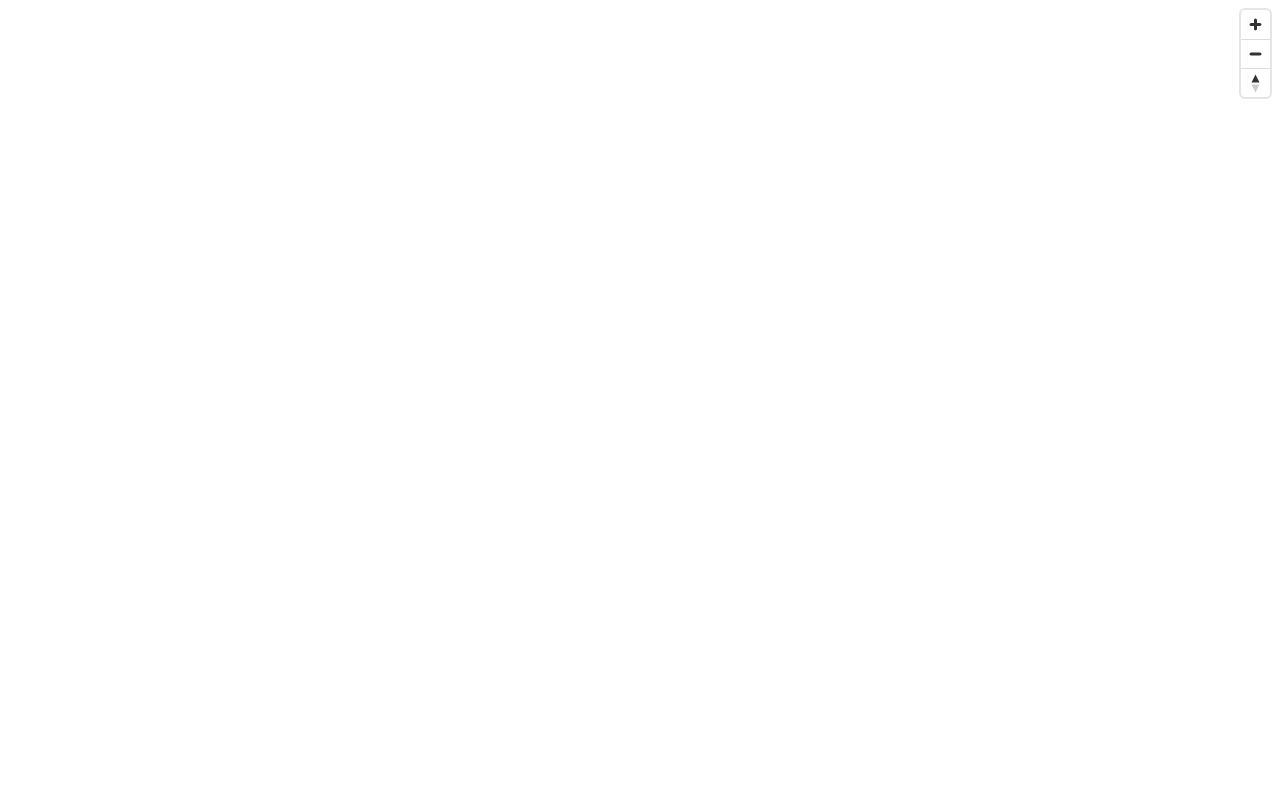
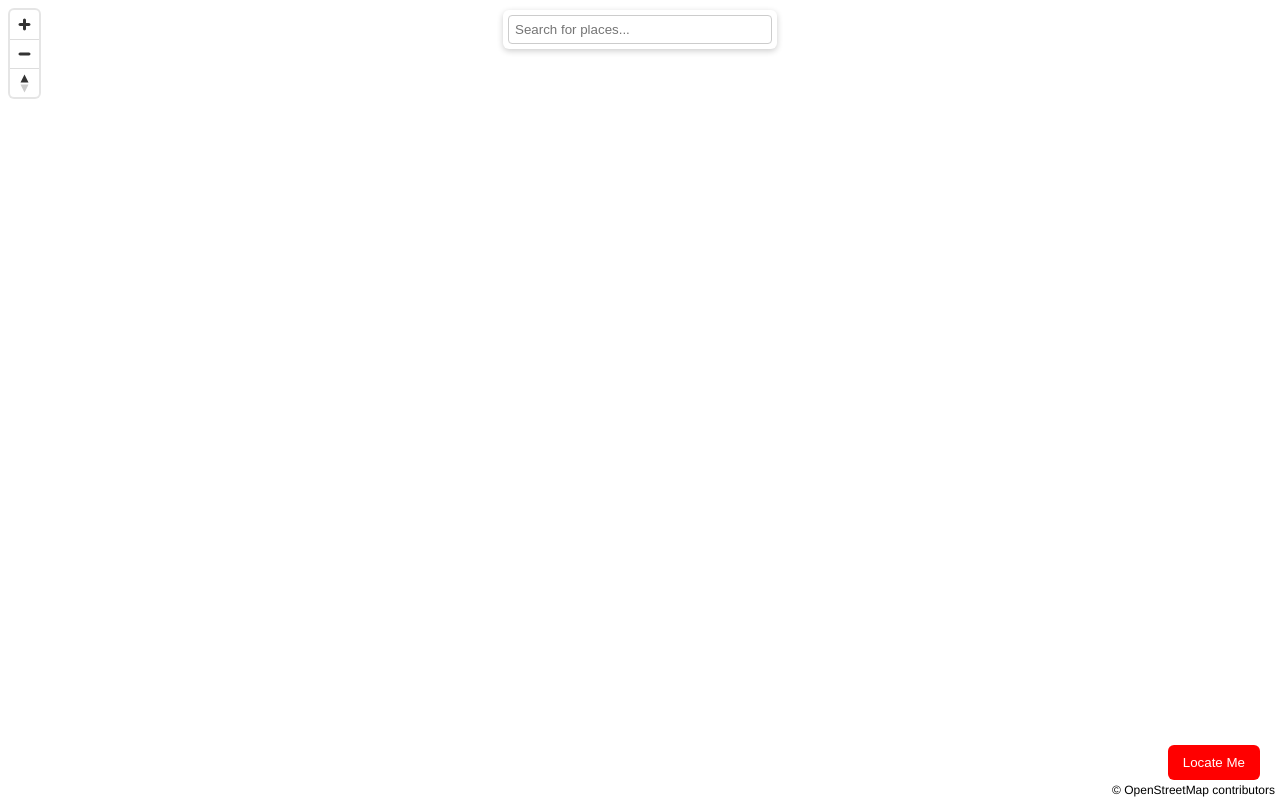
Before and after one commit to rishaan007/live-location-tracker, a website: page public/index.html in a window 1280 px wide. Drawn offline with nearby package versions, Linux system fonts and the light colour scheme; no server answers.

Commit message:
New features with search and locate me button

```diff
--- a/public/index.html
+++ b/public/index.html
@@ -1,68 +1,147 @@
 <!DOCTYPE html>
 <html lang="en">
 <head>
-  <meta charset="UTF-8" />
-  <meta name="viewport" content="width=device-width, initial-scale=1.0" />
-  <title>Live Location with MapLibre & MapTiler</title>
-  <link
-    href="https://unpkg.com/maplibre-gl@3.6.2/dist/maplibre-gl.css"
-    rel="stylesheet"
-  />
+  <meta charset="UTF-8">
+  <title>Live Location with MapLibre + OSM</title>
+  <meta name="viewport" content="width=device-width, initial-scale=1.0">
+  <link href="https://unpkg.com/maplibre-gl@3.6.2/dist/maplibre-gl.css" rel="stylesheet" />
   <script src="https://unpkg.com/maplibre-gl@3.6.2/dist/maplibre-gl.js"></script>
-  <script src="/socket.io/socket.io.js"></script>
   <style>
-    body, html {
-      margin: 0;
-      padding: 0;
-      height: 100%;
-      width: 100%;
+    body, html { margin: 0; padding: 0; height: 100%; }
+    #map { width: 100%; height: 100%; }
+    .locate-btn {
+      position: absolute;
+      bottom: 20px;
+      right: 20px;
+      background: red;
+      color: white;
+      border: none;
+      padding: 10px 15px;
+      border-radius: 6px;
+      cursor: pointer;
+      z-index: 1;
     }
-    #map {
-      width: 100%;
-      height: 100%;
+    .search-box {
+      position: absolute;
+      top: 10px;
+      left: 50%;
+      transform: translateX(-50%);
+      z-index: 1;
+      background: white;
+      padding: 5px;
+      border-radius: 6px;
+      box-shadow: 0 2px 6px rgba(0,0,0,0.2);
     }
-    .mapboxgl-ctrl-geocoder {
-      min-width: 100%;
+    .search-box input {
+      padding: 6px;
+      border: 1px solid #ccc;
+      border-radius: 4px;
+      width: 250px;
     }
   </style>
 </head>
 <body>
   <div id="map"></div>
+  <div class="search-box">
+    <input type="text" id="search" placeholder="Search for places...">
+  </div>
+  <button class="locate-btn" onclick="locateMe()">Locate Me</button>
 
   <script>
-    const socket = io();
-
-    // Initialize MapLibre with MapTiler Streets
+    // Initialize map with OpenStreetMap raster tiles
     const map = new maplibregl.Map({
-      container: "map",
-      style: "https://api.maptiler.com/maps/streets/style.json?key=kASiLExSIgq3mDDTE8MZ",
-      center: [0, 0],
-      zoom: 2,
+      container: 'map',
+      style: {
+        version: 8,
+        sources: {
+          osm: {
+            type: 'raster',
+            tiles: [
+              'https://a.tile.openstreetmap.org/{z}/{x}/{y}.png',
+              'https://b.tile.openstreetmap.org/{z}/{x}/{y}.png',
+              'https://c.tile.openstreetmap.org/{z}/{x}/{y}.png'
+            ],
+            tileSize: 256,
+            attribution: '© OpenStreetMap contributors'
+          }
+        },
+        layers: [
+          {
+            id: 'osm',
+            type: 'raster',
+            source: 'osm',
+            minzoom: 0,
+            maxzoom: 19
+          }
+        ]
+      },
+      center: [88.3639, 22.5726], // Default: Kolkata
+      zoom: 5
     });
 
-    // Add zoom and rotation controls
-    map.addControl(new maplibregl.NavigationControl(), "top-right");
+    // Add zoom controls
+    map.addControl(new maplibregl.NavigationControl(), 'top-left');
 
-    // Marker variable
     let marker;
 
-    socket.on("locationUpdate", (data) => {
-      const { latitude, longitude, address } = data;
+    // Function to update marker with full address
+    async function updateMarker(lng, lat, text = null) {
+      if (marker) marker.remove();
 
-      // Center map on user's location
-      map.flyTo({ center: [longitude, latitude], zoom: 14 });
+      let address = text;
+      if (!text) {
+        try {
+          const res = await fetch(`https://nominatim.openstreetmap.org/reverse?lat=${lat}&lon=${lng}&format=json`);
+          const data = await res.json();
+          address = data.display_name || "Unknown location";
+        } catch (err) {
+          address = "Unable to fetch address";
+        }
+      }
 
-      // Add or update marker
-      if (!marker) {
-        marker = new maplibregl.Marker({ color: "red" })
-          .setLngLat([longitude, latitude])
-          .setPopup(
-            new maplibregl.Popup().setHTML(`<b>Your Location:</b><br>${address}`)
-          )
-          .addTo(map);
-      } else {
-        marker.setLngLat([longitude, latitude]);
-        marker.getPopup().setHTML(`<b>Your Location:</b><br>${address}`);
+      marker = new maplibregl.Marker().setLngLat([lng, lat]).setPopup(
+        new maplibregl.Popup().setHTML(`<b>${address}</b><br>📍 [${lat.toFixed(4)}, ${lng.toFixed(4)}]`)
+      ).addTo(map).togglePopup();
+
+      map.flyTo({ center: [lng, lat], zoom: 14 });
+    }
+
+    // Locate Me button
+    function locateMe() {
+      if (!navigator.geolocation) {
+        alert("Geolocation not supported by your browser");
+        return;
+      }
+      navigator.geolocation.getCurrentPosition(
+        pos => {
+          const lat = pos.coords.latitude;
+          const lng = pos.coords.longitude;
+          updateMarker(lng, lat);
+        },
+        err => {
+          alert("Error getting location: " + err.message);
+        }
+      );
+    }
+
+    // Search places using Photon API
+    document.getElementById("search").addEventListener("keypress", async (e) => {
+      if (e.key === "Enter") {
+        const query = e.target.value;
+        const url = `https://photon.komoot.io/api/?q=${encodeURIComponent(query)}&limit=1`;
+        try {
+          const res = await fetch(url);
+          const data = await res.json();
+          if (data.features && data.features.length > 0) {
+            const coords = data.features[0].geometry.coordinates;
+            const placeName = data.features[0].properties.name || "Result";
+            updateMarker(coords[0], coords[1], placeName);
+          } else {
+            alert("No results found");
+          }
+        } catch (err) {
+          alert("Search failed: " + err.message);
+        }
       }
     });
   </script>
```
